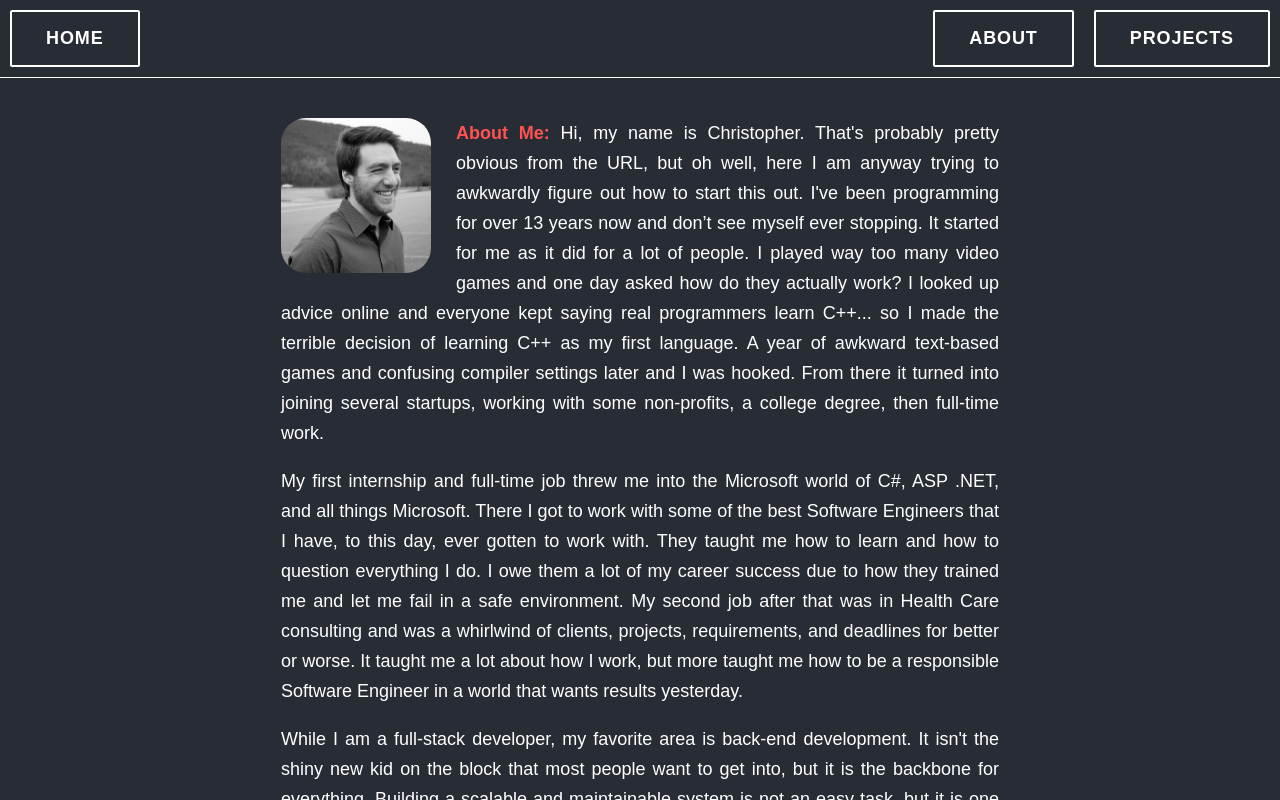
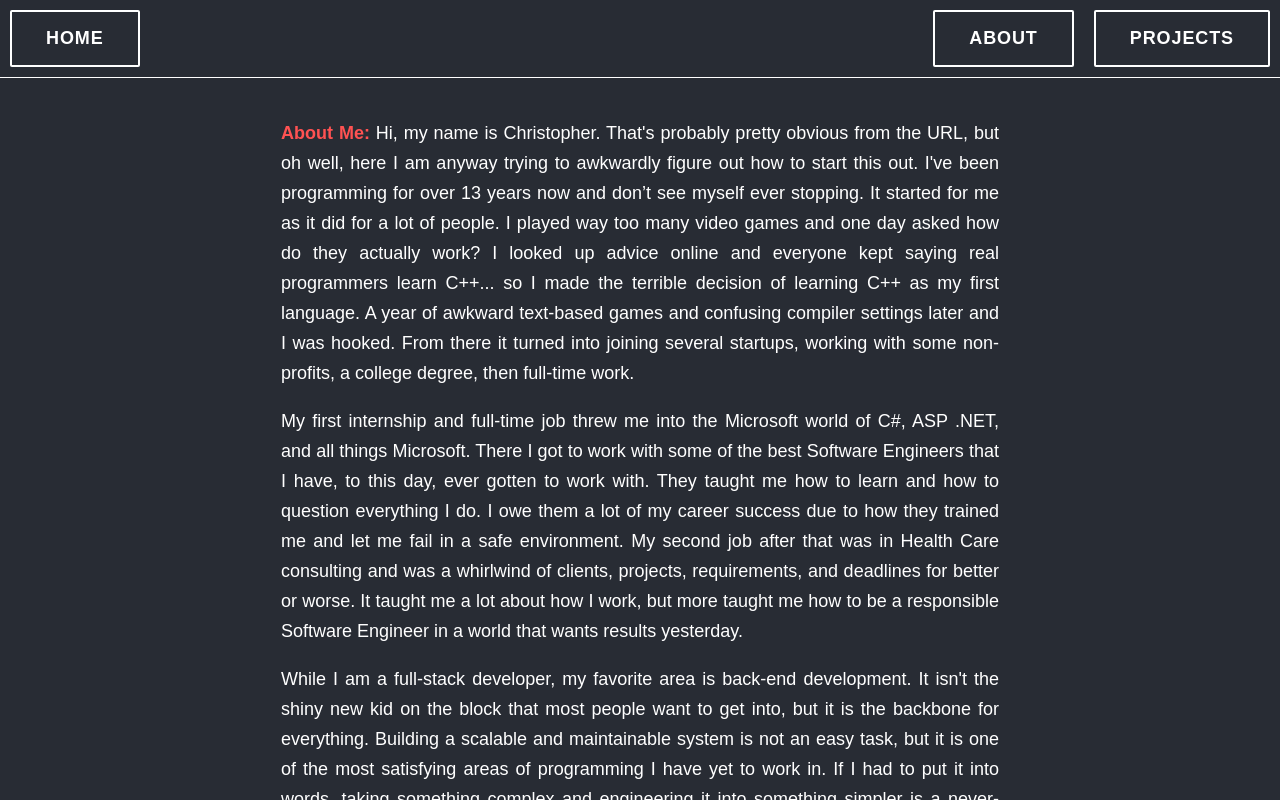
Before and after one commit to ChristopherMWood/www.christopherwood.dev, a React (Create React App) app: page /about in a window 1280 px wide. Built offline with nearby package versions, Linux system fonts and the light colour scheme.

Commit message:
Update about.tsx

```diff
--- a/src/pages/about/about.tsx
+++ b/src/pages/about/about.tsx
@@ -1,5 +1,4 @@
 import "./styles.scss";
-import profilePhoto from "../../images/profile-photo.jpeg";
 
 export default function AboutPage() {
   const startDate = new Date("2009-01-01");
@@ -9,7 +8,6 @@ export default function AboutPage() {
     <main>
       <div id="about-page" className="page-container">
         <p>
-          <img id="profile-photo" src={profilePhoto} alt="Christopher Wood Profile" />
           <b className="p-section-title">About Me: </b> Hi, my name is Christopher. That's probably pretty obvious from the URL, but oh well, here I am anyway trying to awkwardly figure out how to start this out. I've been programming for over {ageDifMs} years now and don’t see myself ever stopping. It started for me as it did for a lot of people. I played way too many video games and one day asked how do they actually work? I looked up advice online and everyone kept saying real programmers learn C++... so I made the terrible decision of learning C++ as my first language. A year of awkward text-based games and confusing compiler settings later and I was hooked. From there it turned into joining several startups, working with some non-profits, a college degree, then full-time work.
         </p>
         <p>
```
